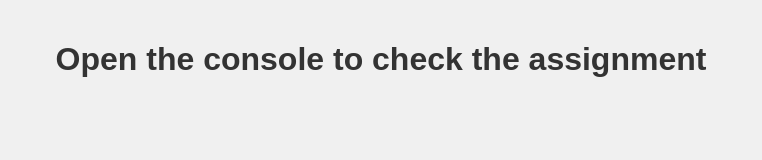
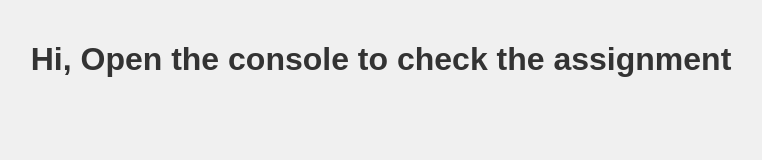
Before and after one commit to QKA021/module4-solution-part1, a plain HTML site: page index.html in a window 1280 px wide. Shown: the whole page, without its empty margins (259-1021 px from the left). Drawn offline with Linux system fonts and the light colour scheme.

Commit message:
Update index.html

```diff
--- a/index.html
+++ b/index.html
@@ -30,6 +30,6 @@
 </head>
 
 <body>
-  <h1 >Open the console to check the assignment</h1>
+  <h1 >Hi, Open the console to check the assignment</h1>
 </body>
 </html>
```
